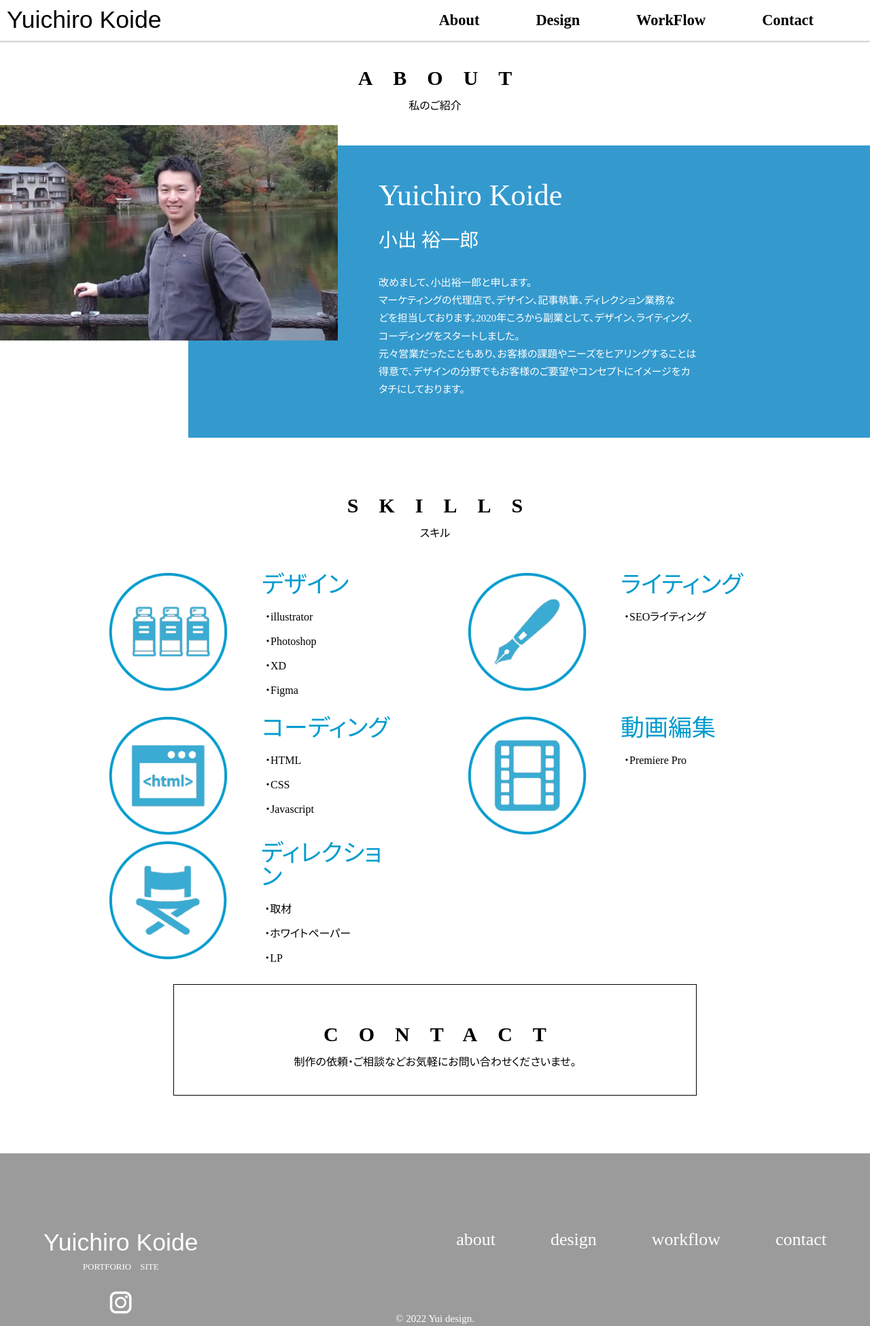
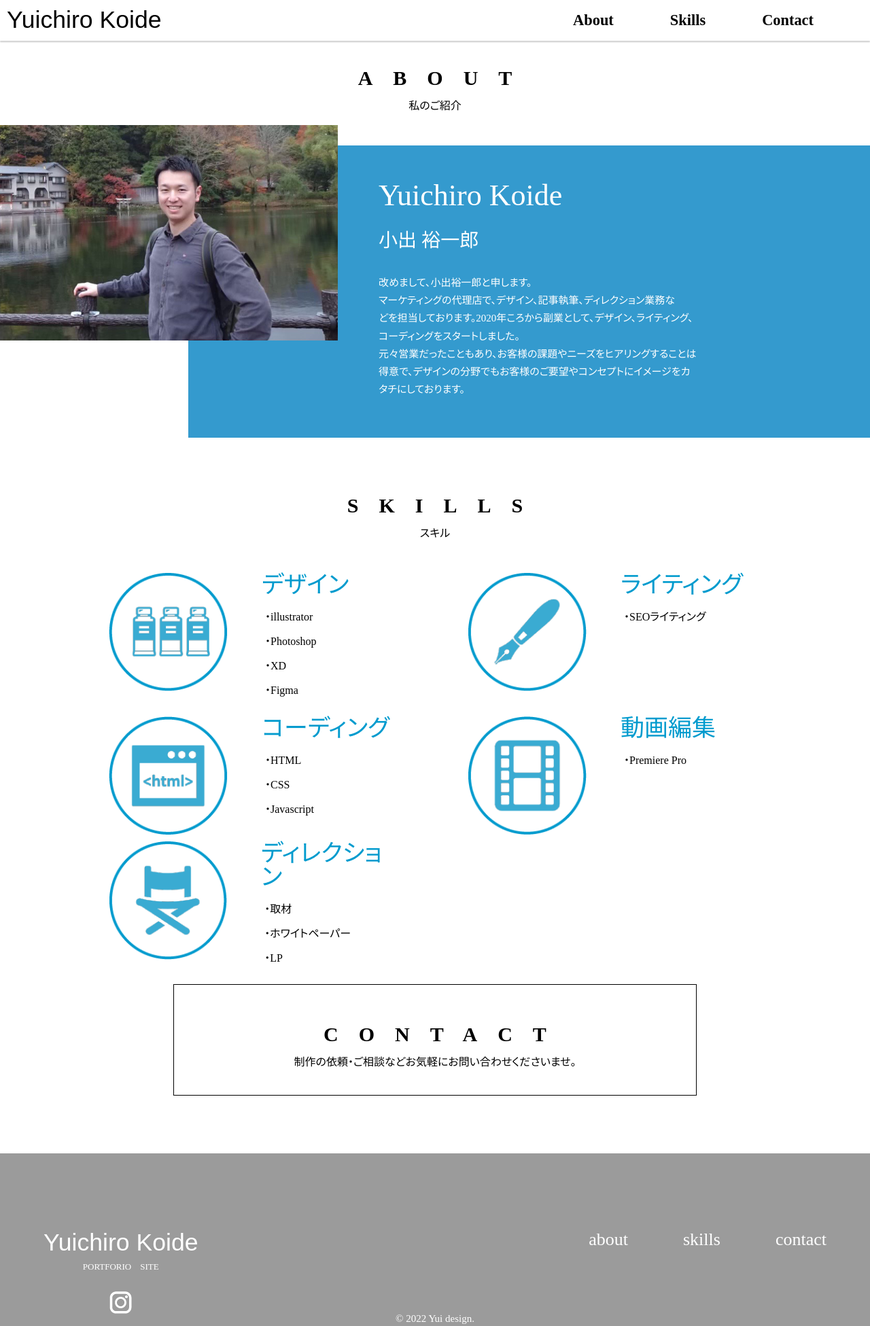
Before and after one commit to yuichiro-koide/portfolio4, a plain HTML site: page about.html in a window 1280 px wide. Shown: the whole page at 68% size. Drawn offline with Linux system fonts and the light colour scheme.

Commit message:
portfolio4 修正

```diff
--- a/about.html
+++ b/about.html
@@ -20,8 +20,9 @@
             <nav class="header_grandmenu">
                 <ul>
                     <li><a href="#ABOUT">About</a></li>
-                    <li><a href="#DESIGN">Design</a></li>
-                    <li><a href="#WORKFLOW">WorkFlow</a></li>
+                    <!-- <li><a href="#DESIGN">Design</a></li>
+                    <li><a href="#WORKFLOW">WorkFlow</a></li> -->
+                    <li><a href="#SKILLS">Skills</a></li>
                     <li><a href="#CONTACT">Contact</a></li>
                 </ul>
             </nav>
@@ -245,8 +246,7 @@
             <div class="footer_menu">
                 <ul>
                     <li><a href="#ABOUT">about</a></li>
-                    <li><a href="#DESIGN">design</a></li>
-                    <li><a href="#WORKFLOW">workflow</a></li>
+                    <li><a href="#SKILLS">skills</a></li>
                     <li><a href="#CONTACT">contact</a></li>
                 </ul>
             </div>
```
